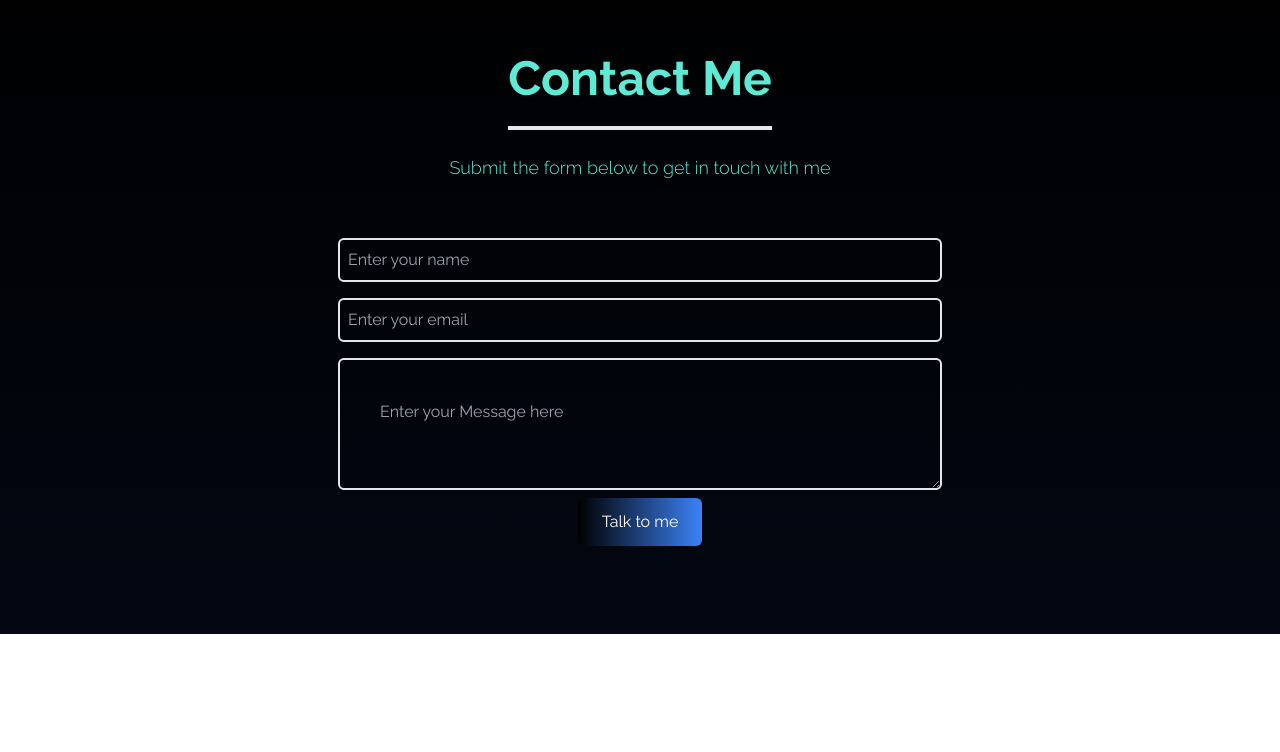
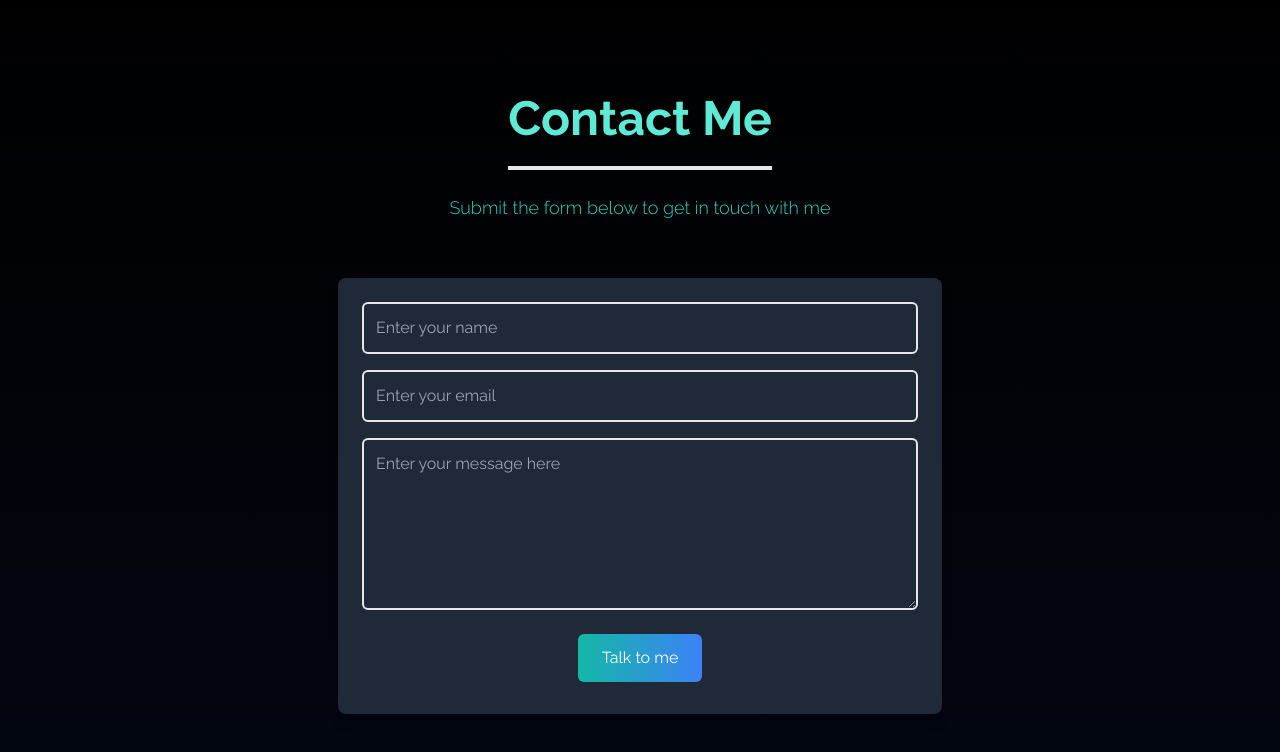
Before and after one commit to Smouzen/tlotlang-portfolio, a React (Create React App) app: page / in a window 1280 px wide. Shown: the part 3166-3918 px from the top of the page. Before the commit the page ends 3800 px from the top, so only its background shows below. Built offline with nearby package versions, Linux system fonts and the light colour scheme.

Commit message:
Modern Form Design: Added a card-like form with a shadow for better visual separation.

```diff
--- a/src/components/Contacts.jsx
+++ b/src/components/Contacts.jsx
@@ -5,41 +5,48 @@ const Contacts = () => {
   return (
     <div
       name="contact"
-    className="bg-gradient-to-b from-black to-gray-950 text-teal-300"
+      className="bg-gradient-to-b from-black to-gray-950 text-teal-300 py-10"
     >
-   <Section title="Contact Me" subtitle={ <p className="mt-6">Submit the form below to get in touch with me</p>} >
-   <div className="flex flex-col p-4 justify-center w-full h-full ">
-
+      <Section
+        title="Contact Me"
+        subtitle={
+          <p className="mt-6 text-center text-teal-400">
+            Submit the form below to get in touch with me
+          </p>
+        }
+      >
+        <div className="flex flex-col p-4 justify-center w-full h-full">
           <div className="flex justify-center items-center">
             <form
               action="https://getform.io/f/bc3cae22-11f7-469f-854f-a420602777c9"
               method="POST"
-            className="flex flex-col w-full md:w-1/2"
+              className="flex flex-col w-full md:w-1/2 bg-gray-800 p-6 rounded-lg shadow-lg"
             >
               <input
                 type="text"
                 name="name"
                 placeholder="Enter your name"
-              className="p-2 bg-transparent border-2 rounded-md text-teal-300 focus:outline-none"
+                className="p-3 bg-transparent border-2 rounded-md text-teal-300 focus:outline-none focus:ring-2 focus:ring-teal-500 mb-4"
               />
 
-
               <input
-              type="text"
+                type="email"
                 name="email"
                 placeholder="Enter your email"
-              className="my-4 p-2 bg-transparent border-2 rounded-md text-teal-300 focus:outline-none"
+                className="p-3 bg-transparent border-2 rounded-md text-teal-300 focus:outline-none focus:ring-2 focus:ring-teal-500 mb-4"
               />
-
 
               <textarea
                 name="message"
-              placeholder="Enter your Message here"
-              row="20"
-              className="p-10 bg-transparent border-2 rounded-md text-gray-400 focus:outline-none"
+                placeholder="Enter your message here"
+                rows="6"
+                className="p-3 bg-transparent border-2 rounded-md text-teal-300 focus:outline-none focus:ring-2 focus:ring-teal-500 mb-4"
               />
 
-            <button className="text-white w-fit bg-gradient-to-r from-black to-blue-500 px-6 py-3 p-2 my-2 mx-auto flex items-center rounded-md hover:scale-110 duration-300 cursor-pointer">
+              <button
+                type="submit"
+                className="text-white w-fit bg-gradient-to-r from-teal-500 to-blue-500 px-6 py-3 my-2 mx-auto flex items-center rounded-md hover:scale-105 hover:shadow-lg transition-transform duration-300"
+              >
                 Talk to me
               </button>
             </form>
```
Lines whose indentation alone changed are shown as unchanged.
